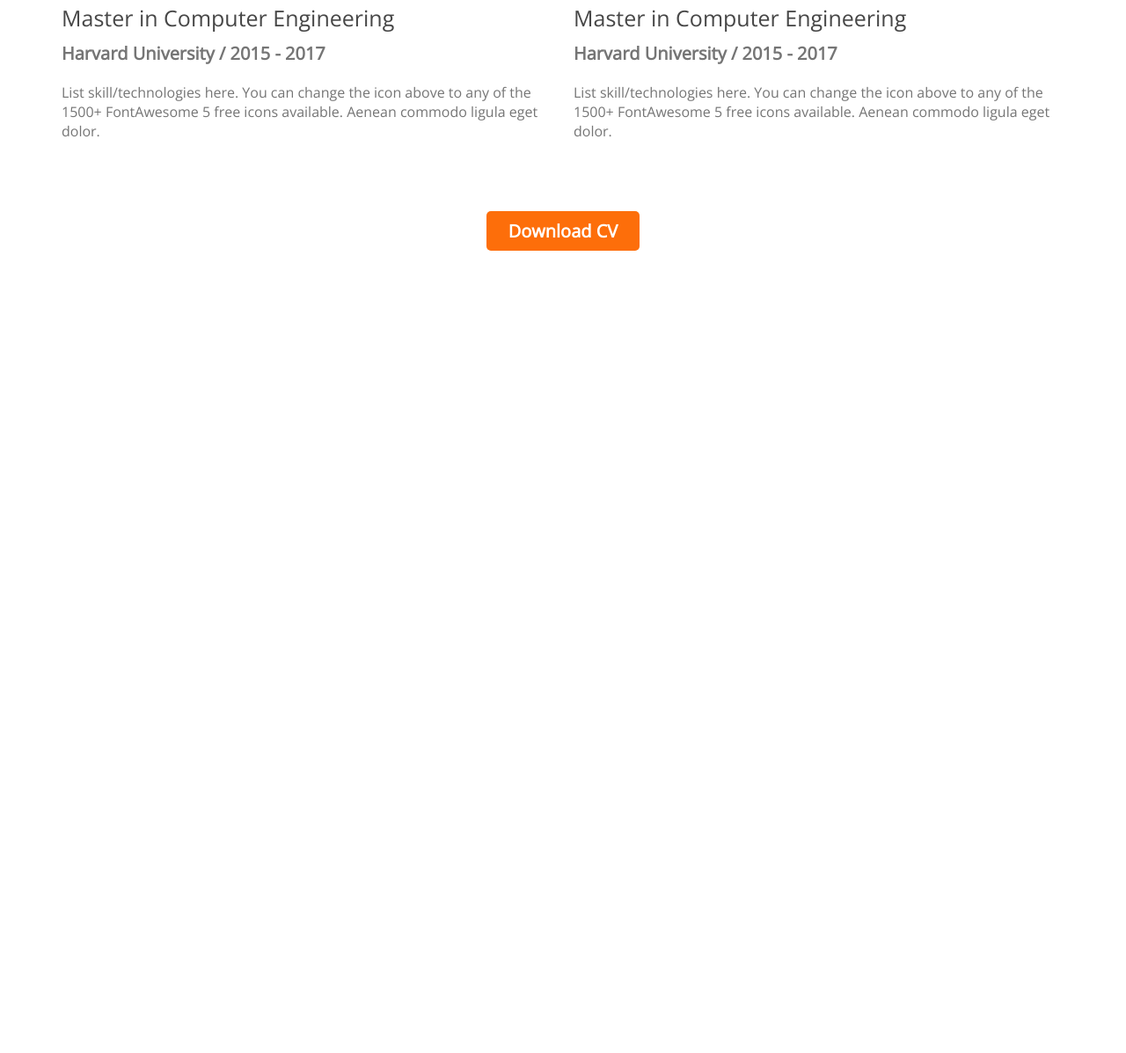
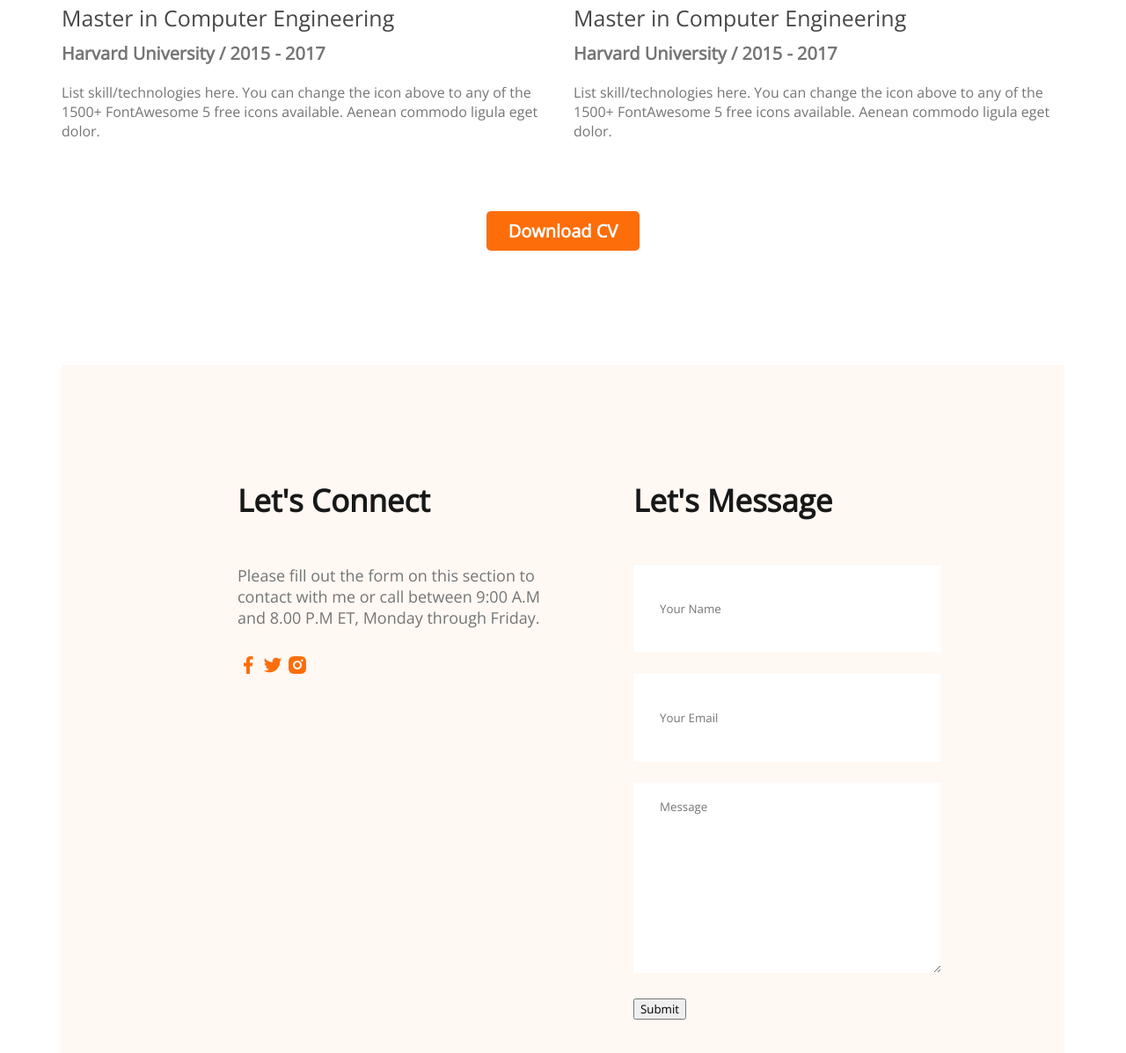
Before and after one commit to rafiul2/developer-portfolio, a plain HTML site: page index.html in a window 1280 px wide. Shown: the part 2694-3891 px from the top of the page at 88% size. Before the commit the page ends 3029 px from the top, so only its background shows below. Drawn offline with nearby package versions, Linux system fonts and the light colour scheme.

Commit message:
final commit

```diff
--- a/index.html
+++ b/index.html
@@ -146,6 +146,31 @@
         <button class="btn-primary">Download CV</button>
       </div>
     </section>
+    <!-- contract section -->
+    <section class="contact">
+      <div>
+        <h3 class="section-title">Let's Connect</h3>
+        <p class="section-description">Please fill out the form on this section to contact with me or call between 9:00 A.M and 8.00 P.M ET, Monday through Friday.</p>
+        <a href="">
+          <img src="images/icons/facebook.png" alt="">
+        </a>
+        <a href="">
+          <img src="images/icons/twitter.png" alt="">
+        </a>
+        <a href="">
+          <img src="images/icons/insta.png" alt="">
+        </a>
+      </div>
+      <div>
+        <h3 class="section-title">Let's Message</h3>
+        <form action="">
+          <input type="text" name="" id="" placeholder="Your Name">
+          <input type="email" name="" id="" placeholder="Your Email">
+          <textarea name="" id="" cols="30" rows="10" placeholder="Message"></textarea>
+          <button type="submit">Submit</button>
+        </form>
+      </div>
+    </section>
   </main>
   <footer></footer>
 </body>
--- a/styles/portfolio.css
+++ b/styles/portfolio.css
@@ -170,3 +170,27 @@ section {
   margin:50px;
   text-align: center;
 }
+/* contact-styles */
+
+.contact{
+  display: flex;
+  gap: 100px;
+  background-color: #FFF8F3;
+  padding: 130px 200px;
+}
+.contact .section-title{
+  text-align: left;
+
+}
+.contact input, textarea{
+  margin-bottom: 24px;
+  border: 0;
+  width: 100%;
+  padding: 18px 30px;
+}
+input{
+  height: 64px;
+}
+.contact a{
+  text-decoration: none;
+}
```
